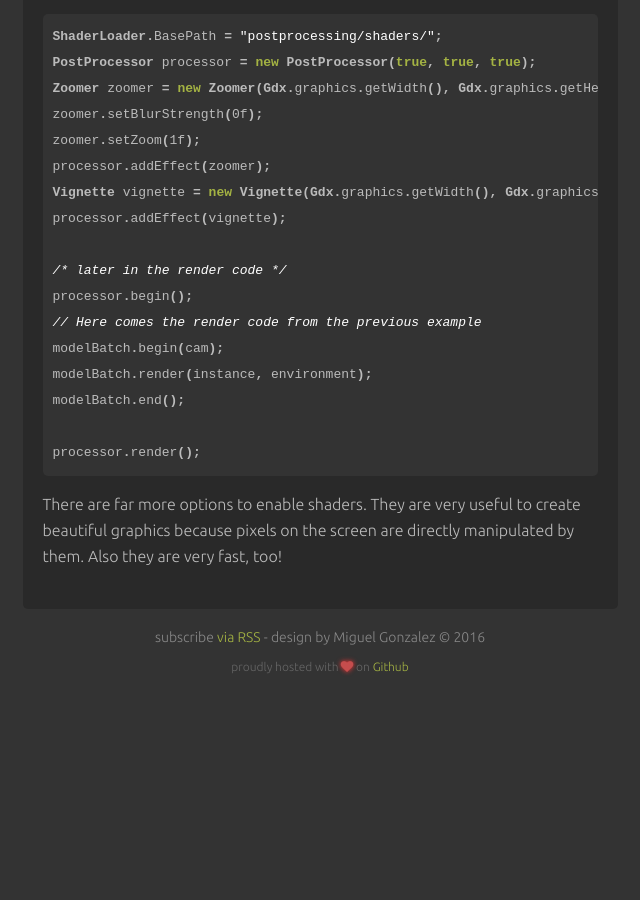
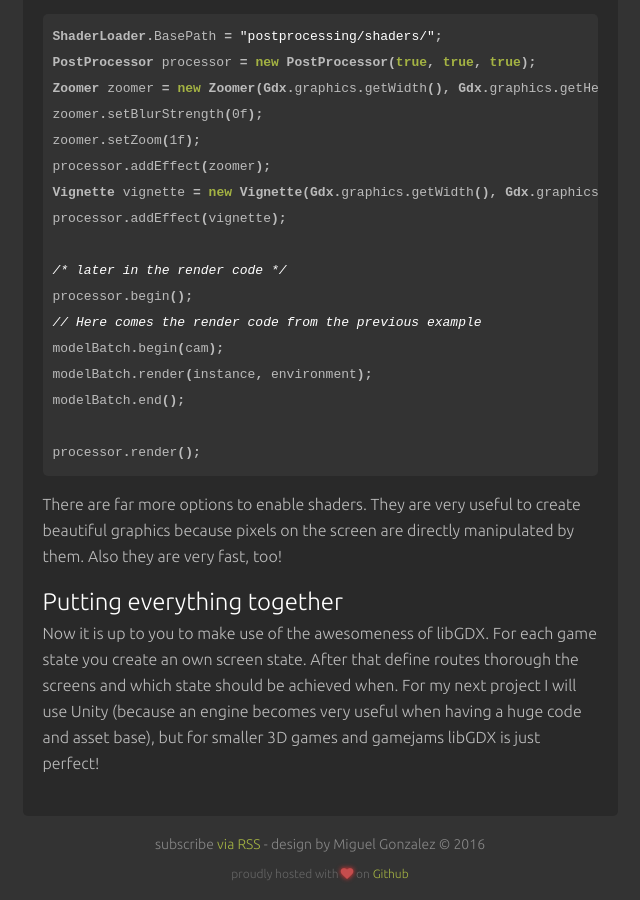
Before and after one commit to bitbrain/bitbrain.github.io, a Jekyll site: the page built from _posts/2016-01-19-libgdx-and-3d.md, in a window 1280 px wide and 900 px high, scrolled down 2222 px. Shown: the whole window, without its empty margins (320-960 px from the left). Built offline with Jekyll 4.4.1, drawn with Linux system fonts in a browser that asks for light colours; nearby versions of some CDN libraries; comment, search, counter and statistics services are not loaded; before the commit the page ends 2915 px from its top, so only the background shows below that.

Commit message:
Finish article

```diff
--- a/_posts/2016-01-19-libgdx-and-3d.md
+++ b/_posts/2016-01-19-libgdx-and-3d.md
@@ -88,3 +88,7 @@ modelBatch.end();
 processor.render();
 {% endhighlight %}
 There are far more options to enable shaders. They are very useful to create beautiful graphics because pixels on the screen are directly manipulated by them. Also they are very fast, too!
+
+# Putting everything together
+
+Now it is up to you to make use of the awesomeness of libGDX. For each game state you create an own screen state. After that define routes thorough the screens and which state should be achieved when. For my next project I will use Unity (because an engine becomes very useful when having a huge code and asset base), but for smaller 3D games and gamejams libGDX is just perfect!
```
